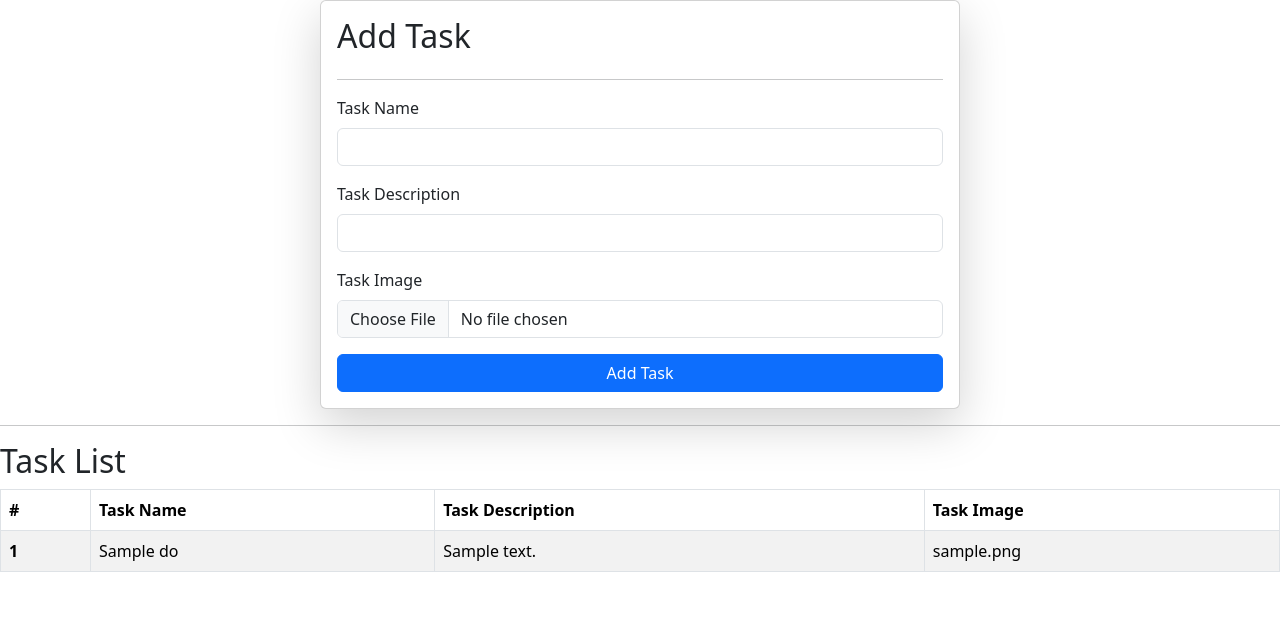
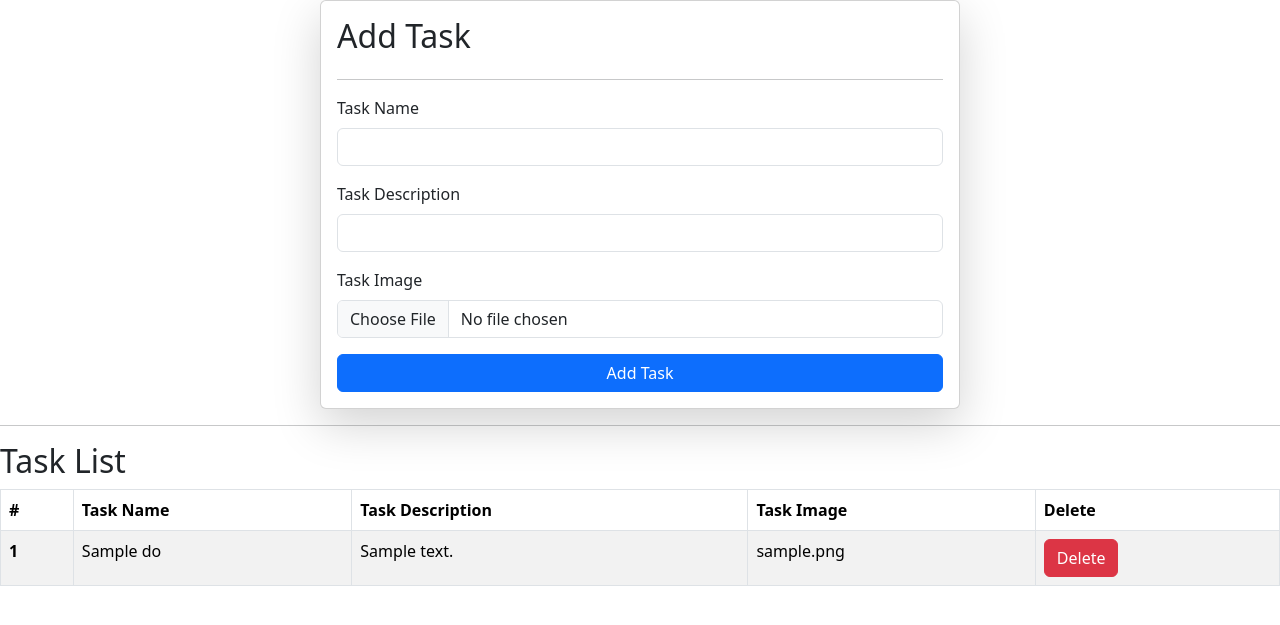
Before and after one commit to Bijay333/Simple_to_do_list_with_image, a Django app: template templates/index.html in a window 1280 px wide. Shown: the top 625 px of the page. Run offline with Django 5.2, Linux system fonts and the light colour scheme; the template is opened without the code that fills it: values that come from a table or form of the project are taken from there, others are empty; tables that the repository leaves empty hold one stand-in row (values such as "Sample post"); parts of the project's set-up code (start-up, migrations or seed data) failed here and were passed over.

Commit message:
Modified: urls, index.html, and views

```diff
--- a/templates/index.html
+++ b/templates/index.html
@@ -39,6 +39,7 @@ HomePage
       <th scope="col">Task Name</th>
       <th scope="col">Task Description</th>
       <th scope="col">Task Image</th>
+      <th scope="col">Delete</th>
     </tr>
   </thead>
   <tbody>
@@ -48,6 +49,9 @@ HomePage
       <td>{{task.task_name}}</td>
       <td>{{task.task_description}}</td>
       <td>{{task.task_image}}</td>
+      <td>
+        <a href="delete-task/{{task.id}}" type="button" class = "btn btn-danger">Delete</a>
+      </td>
     </tr>
     {% endfor %}
   </tbody>
--- a/toDoList/urls.py
+++ b/toDoList/urls.py
@@ -4,5 +4,6 @@ from . import views
 
 urlpatterns = [
     path('', views.home, name = "home"),
+    path('delete-task/<pk>/', views.delete, name = "delete_task"),
     path('contact/', views.contact, name="contact"),
 ]
```
Also changed, not shown: toDoList/views.py (+5 -3 lines).
